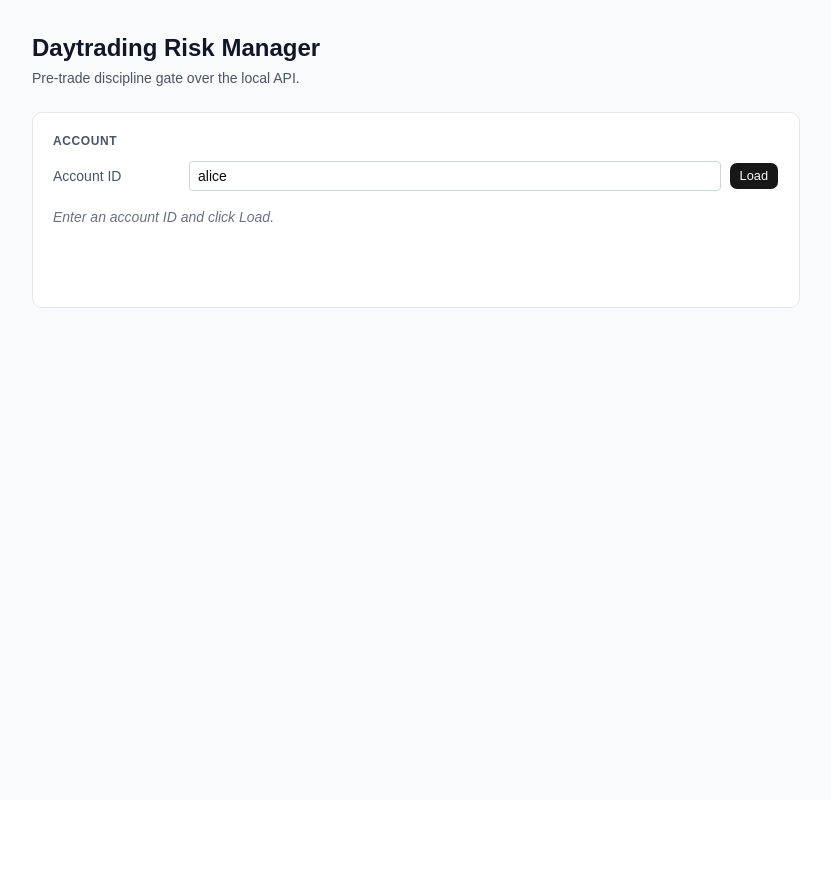
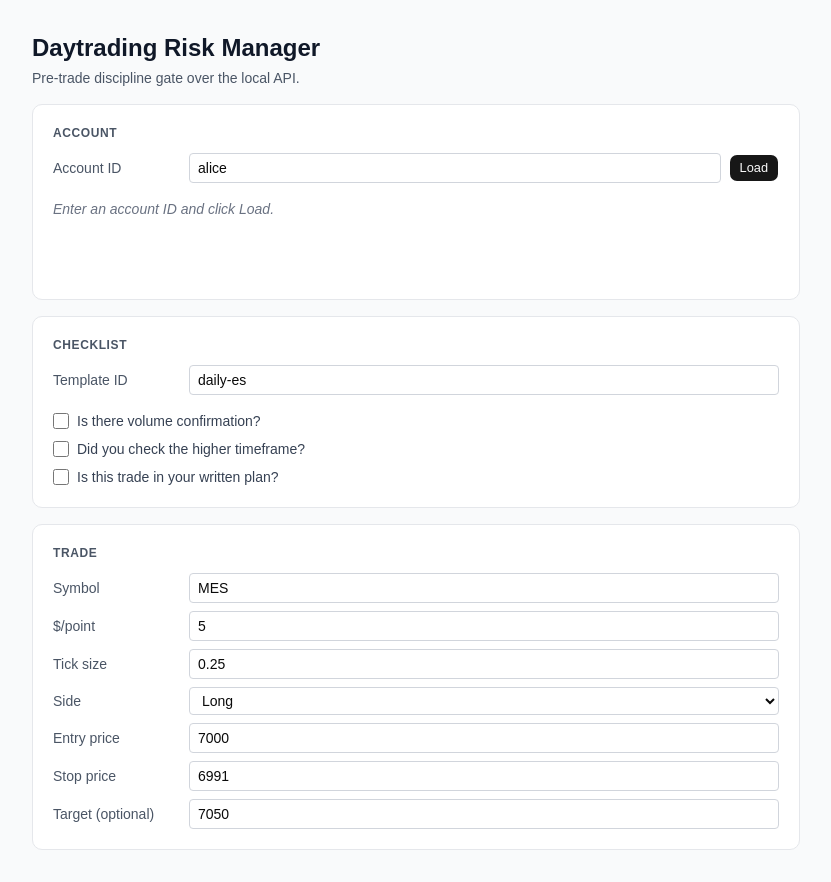
Before and after one commit to MauriceThomasJr/daytrading-risk-manager, a React (Vite) app in the folder web/: page / in a window 1280 px wide. Shown: the whole page, without its empty margins (224-1055 px from the left). Before the commit the page ends 800 px from the top, so only its background shows below. Built offline with nearby package versions, Linux system fonts and the light colour scheme.

Commit message:
Add ChecklistPanel and TradeForm components

```diff
--- a/web/src/App.tsx
+++ b/web/src/App.tsx
@@ -1,19 +1,55 @@
+import { useState } from "react"
 import { AccountPanel } from "@/components/AccountPanel"
+import { ChecklistPanel } from "@/components/ChecklistPanel"
+import { TradeForm } from "@/components/TradeForm"
+import type {
+  TradeFormState,
+  ChecklistResponses,
+  ChecklistItem,
+} from "@/types/trade"
+
+const DEFAULT_CHECKLIST_ITEMS: ChecklistItem[] = [
+  { id: "volume", prompt: "Is there volume confirmation?" },
+  { id: "htf", prompt: "Did you check the higher timeframe?" },
+  { id: "plan", prompt: "Is this trade in your written plan?" },
+]
+
+const DEFAULT_TRADE: TradeFormState = {
+  instrument: { symbol: "MES", dollar_per_point: 5, tick_size: 0.25 },
+  side: "Long",
+  entry_price: 7000,
+  stop_price: 6991,
+  target_price: 7050,
+}
 
 function App() {
+  const [templateId, setTemplateId] = useState("daily-es")
+  const [responses, setResponses] = useState<ChecklistResponses>({})
+  const [trade, setTrade] = useState<TradeFormState>(DEFAULT_TRADE)
+
   return (
     <div className="min-h-screen bg-gray-50 p-8">
-      <div className="mx-auto max-w-3xl">
+      <div className="mx-auto max-w-3xl space-y-4">
+        <div>
           <h1 className="text-2xl font-bold text-gray-900">
             Daytrading Risk Manager
           </h1>
           <p className="mt-1 text-sm text-gray-600">
             Pre-trade discipline gate over the local API.
           </p>
+        </div>
 
-        <div className="mt-6">
         <AccountPanel />
-        </div>
+
+        <ChecklistPanel
+          templateId={templateId}
+          onTemplateIdChange={setTemplateId}
+          items={DEFAULT_CHECKLIST_ITEMS}
+          responses={responses}
+          onResponsesChange={setResponses}
+        />
+
+        <TradeForm state={trade} onChange={setTrade} />
       </div>
     </div>
   )
--- /dev/null
+++ b/web/src/components/ChecklistPanel.tsx
@@ -0,0 +1,59 @@
+import type { ChecklistResponses, ChecklistItem } from "@/types/trade"
+
+interface ChecklistPanelProps {
+  templateId: string
+  onTemplateIdChange: (id: string) => void
+  items: ChecklistItem[]
+  responses: ChecklistResponses
+  onResponsesChange: (responses: ChecklistResponses) => void
+}
+
+export function ChecklistPanel({
+  templateId,
+  onTemplateIdChange,
+  items,
+  responses,
+  onResponsesChange,
+}: ChecklistPanelProps) {
+  function toggleItem(itemId: string, checked: boolean) {
+    onResponsesChange({ ...responses, [itemId]: checked })
+  }
+
+  return (
+    <div className="rounded-lg border border-gray-200 bg-white p-5">
+      <h2 className="mb-3 text-xs font-semibold uppercase tracking-wider text-gray-600">
+        Checklist
+      </h2>
+
+      <div className="flex gap-2 items-center mb-4">
+        <label htmlFor="template-id" className="w-32 text-sm text-gray-600">
+          Template ID
+        </label>
+        <input
+          id="template-id"
+          type="text"
+          value={templateId}
+          onChange={(e) => onTemplateIdChange(e.target.value)}
+          className="flex-1 rounded border border-gray-300 px-2 py-1 text-sm"
+        />
+      </div>
+
+      <div className="space-y-2">
+        {items.map((item) => (
+          <label
+            key={item.id}
+            className="flex items-center gap-2 text-sm cursor-pointer"
+          >
+            <input
+              type="checkbox"
+              checked={responses[item.id] ?? false}
+              onChange={(e) => toggleItem(item.id, e.target.checked)}
+              className="w-4 h-4 rounded border-gray-300"
+            />
+            <span className="text-gray-700">{item.prompt}</span>
+          </label>
+        ))}
+      </div>
+    </div>
+  )
+}
--- /dev/null
+++ b/web/src/components/TradeForm.tsx
@@ -0,0 +1,115 @@
+import type { TradeFormState, Side, Instrument } from "@/types/trade"
+
+interface TradeFormProps {
+  state: TradeFormState
+  onChange: (state: TradeFormState) => void
+}
+
+export function TradeForm({ state, onChange }: TradeFormProps) {
+  function setInstrument(updates: Partial<Instrument>) {
+    onChange({
+      ...state,
+      instrument: { ...state.instrument, ...updates },
+    })
+  }
+
+  function setNumber(field: "entry_price" | "stop_price" | "target_price", value: string) {
+    onChange({
+      ...state,
+      [field]: value === "" ? "" : parseFloat(value),
+    })
+  }
+
+  return (
+    <div className="rounded-lg border border-gray-200 bg-white p-5">
+      <h2 className="mb-3 text-xs font-semibold uppercase tracking-wider text-gray-600">
+        Trade
+      </h2>
+
+      <div className="space-y-2">
+        <Field label="Symbol">
+          <input
+            type="text"
+            value={state.instrument.symbol}
+            onChange={(e) => setInstrument({ symbol: e.target.value })}
+            className="flex-1 rounded border border-gray-300 px-2 py-1 text-sm"
+          />
+        </Field>
+
+        <Field label="$/point">
+          <input
+            type="number"
+            step="0.01"
+            value={state.instrument.dollar_per_point}
+            onChange={(e) =>
+              setInstrument({ dollar_per_point: parseFloat(e.target.value) || 0 })
+            }
+            className="flex-1 rounded border border-gray-300 px-2 py-1 text-sm"
+          />
+        </Field>
+
+        <Field label="Tick size">
+          <input
+            type="number"
+            step="0.01"
+            value={state.instrument.tick_size}
+            onChange={(e) =>
+              setInstrument({ tick_size: parseFloat(e.target.value) || 0 })
+            }
+            className="flex-1 rounded border border-gray-300 px-2 py-1 text-sm"
+          />
+        </Field>
+
+        <Field label="Side">
+          <select
+            value={state.side}
+            onChange={(e) => onChange({ ...state, side: e.target.value as Side })}
+            className="flex-1 rounded border border-gray-300 px-2 py-1 text-sm"
+          >
+            <option value="Long">Long</option>
+            <option value="Short">Short</option>
+          </select>
+        </Field>
+
+        <Field label="Entry price">
+          <input
+            type="number"
+            step="0.01"
+            value={state.entry_price}
+            onChange={(e) => setNumber("entry_price", e.target.value)}
+            className="flex-1 rounded border border-gray-300 px-2 py-1 text-sm"
+          />
+        </Field>
+
+        <Field label="Stop price">
+          <input
+            type="number"
+            step="0.01"
+            value={state.stop_price}
+            onChange={(e) => setNumber("stop_price", e.target.value)}
+            className="flex-1 rounded border border-gray-300 px-2 py-1 text-sm"
+          />
+        </Field>
+
+        <Field label="Target (optional)">
+          <input
+            type="number"
+            step="0.01"
+            value={state.target_price}
+            onChange={(e) => setNumber("target_price", e.target.value)}
+            className="flex-1 rounded border border-gray-300 px-2 py-1 text-sm"
+          />
+        </Field>
+      </div>
+    </div>
+  )
+}
+
+function Field({ label, children }: { label: string; children: React.ReactNode }) {
+  return (
+    <div className="flex gap-2 items-center">
+      <label className="w-32 text-sm text-gray-600">{label}</label>
+      {children}
+    </div>
+  )
+}
--- /dev/null
+++ b/web/src/types/trade.ts
@@ -0,0 +1,22 @@
+export type Side = "Long" | "Short"
+
+export interface Instrument {
+  symbol: string
+  dollar_per_point: number
+  tick_size: number
+}
+
+export interface TradeFormState {
+  instrument: Instrument
+  side: Side
+  entry_price: number | ""
+  stop_price: number | ""
+  target_price: number | ""
+}
+
+export type ChecklistResponses = Record<string, boolean>
+
+export interface ChecklistItem {
+  id: string
+  prompt: string
+}
```
Lines whose indentation alone changed are shown as unchanged.
